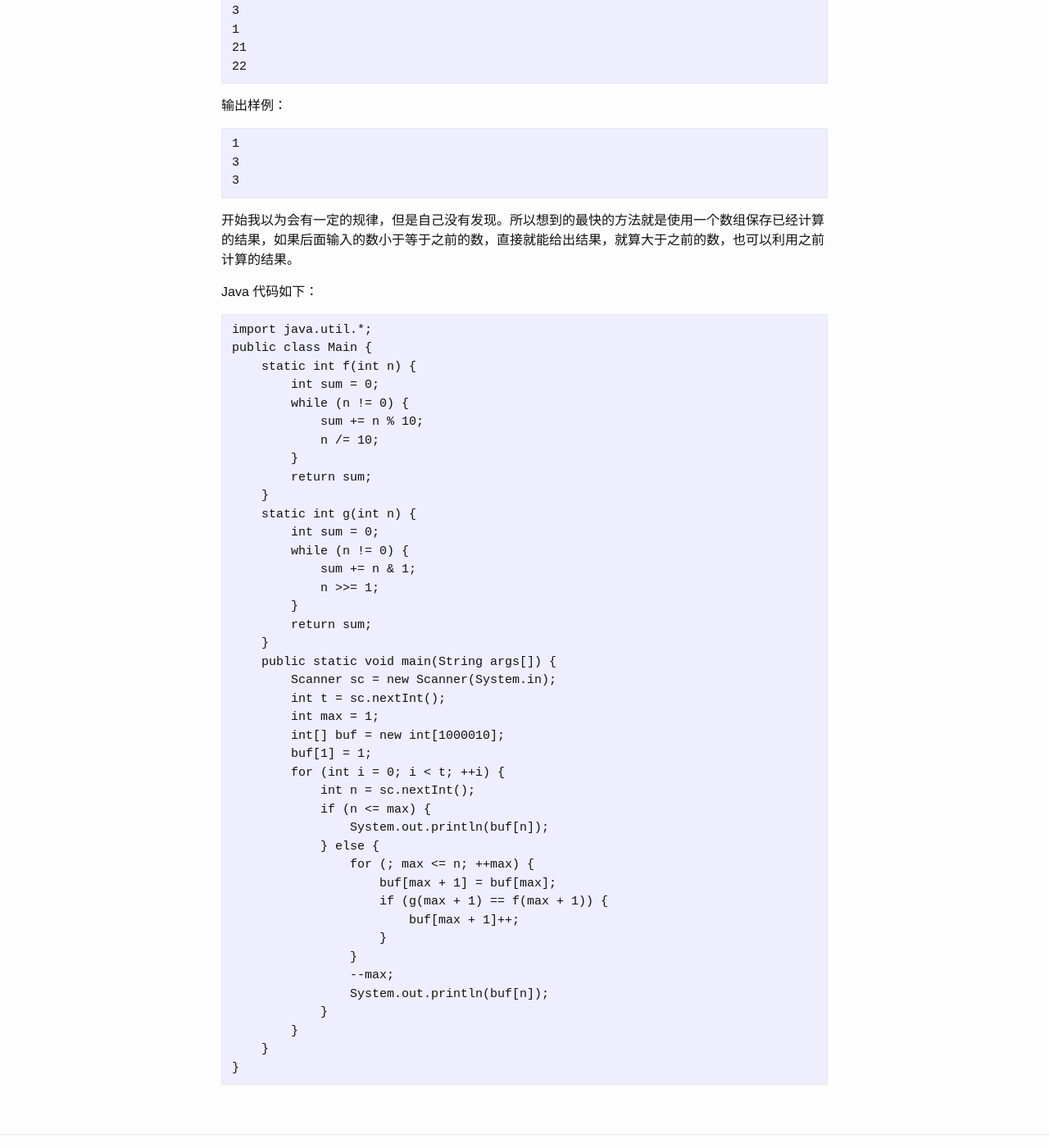
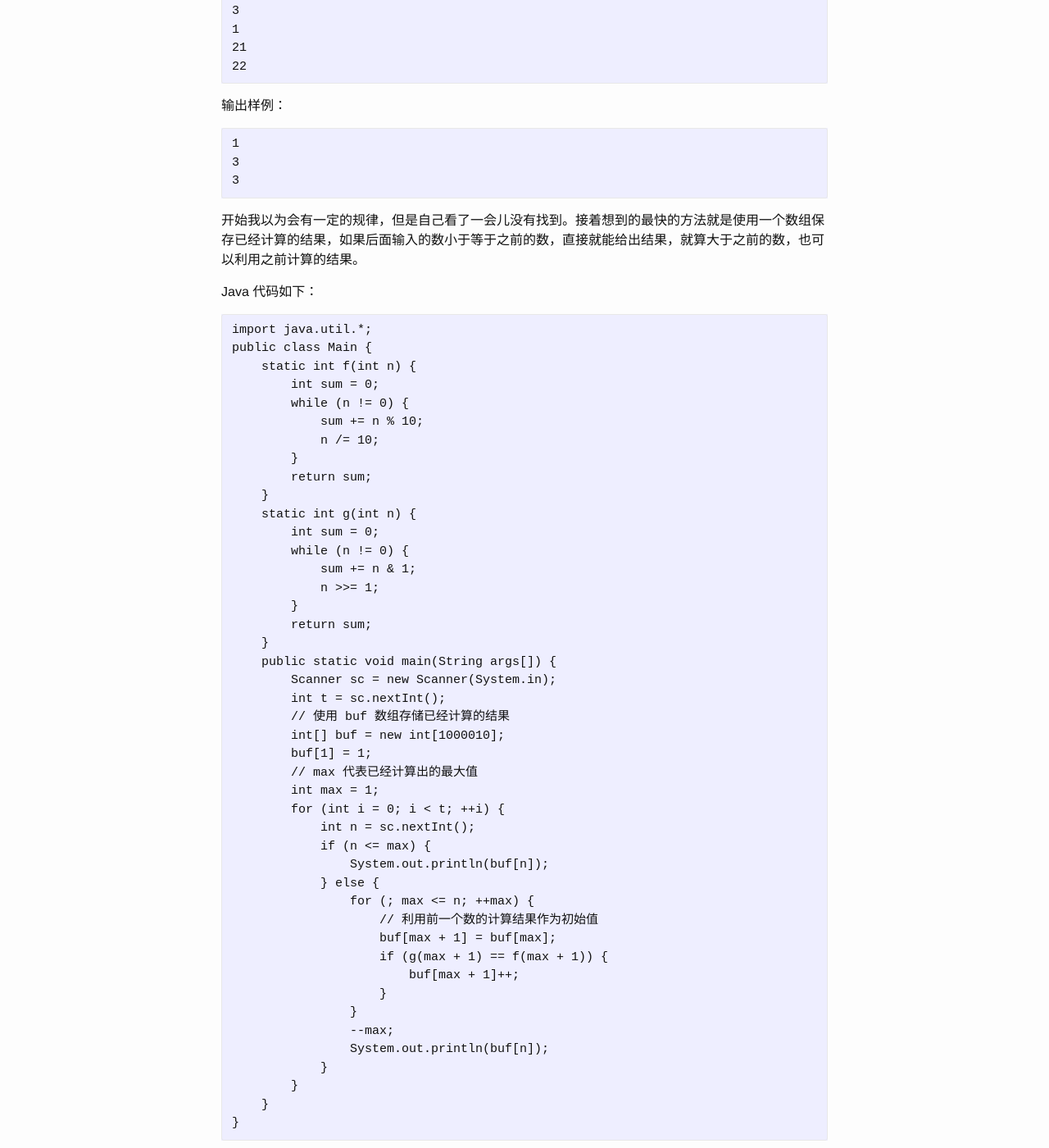
Before and after one commit to Jing0/jing0.github.io, a Jekyll site: the page built from _posts/2016-09-06-jd-test.md, in a window 1280 px wide and 1400 px high, scrolled down 2090 px. Shown: the whole window at 82% size. Built offline with Jekyll 4.4.1, drawn with Linux system fonts in a browser that asks for light colours.

Commit message:
add comment to the code in the blog
add comment to the code in the blog

```diff
--- a/_posts/2016-09-06-jd-test.md
+++ b/_posts/2016-09-06-jd-test.md
@@ -97,7 +97,7 @@ Java 代码如下：
 	3
 	3
 
-开始我以为会有一定的规律，但是自己没有发现。所以想到的最快的方法就是使用一个数组保存已经计算的结果，如果后面输入的数小于等于之前的数，直接就能给出结果，就算大于之前的数，也可以利用之前计算的结果。
+开始我以为会有一定的规律，但是自己看了一会儿没有找到。接着想到的最快的方法就是使用一个数组保存已经计算的结果，如果后面输入的数小于等于之前的数，直接就能给出结果，就算大于之前的数，也可以利用之前计算的结果。
 
 Java 代码如下：
 
@@ -122,15 +122,18 @@ Java 代码如下：
 	    public static void main(String args[]) {
 	        Scanner sc = new Scanner(System.in);
 	        int t = sc.nextInt();
-	        int max = 1;
+	        // 使用 buf 数组存储已经计算的结果
 	        int[] buf = new int[1000010];
 	        buf[1] = 1;
+	        // max 代表已经计算出的最大值
+	        int max = 1;
 	        for (int i = 0; i < t; ++i) {
 	            int n = sc.nextInt();
 	            if (n <= max) {
 	                System.out.println(buf[n]);
 	            } else {
 	                for (; max <= n; ++max) {
+	                    // 利用前一个数的计算结果作为初始值
 	                    buf[max + 1] = buf[max];
 	                    if (g(max + 1) == f(max + 1)) {
 	                        buf[max + 1]++;
```
